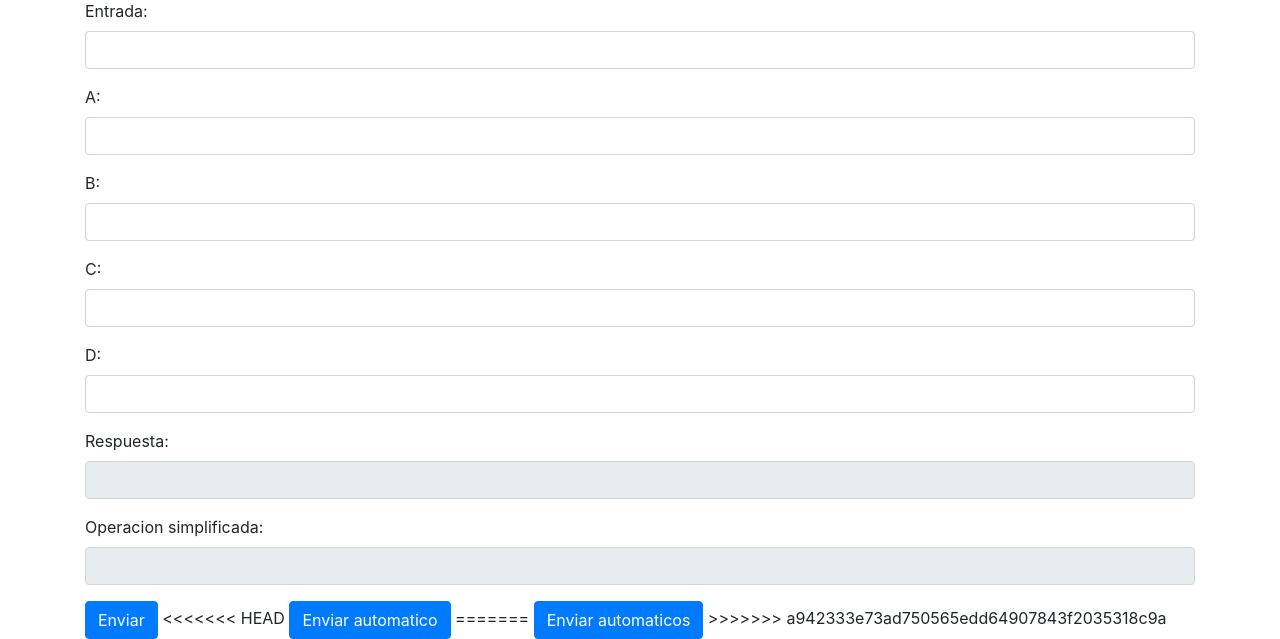
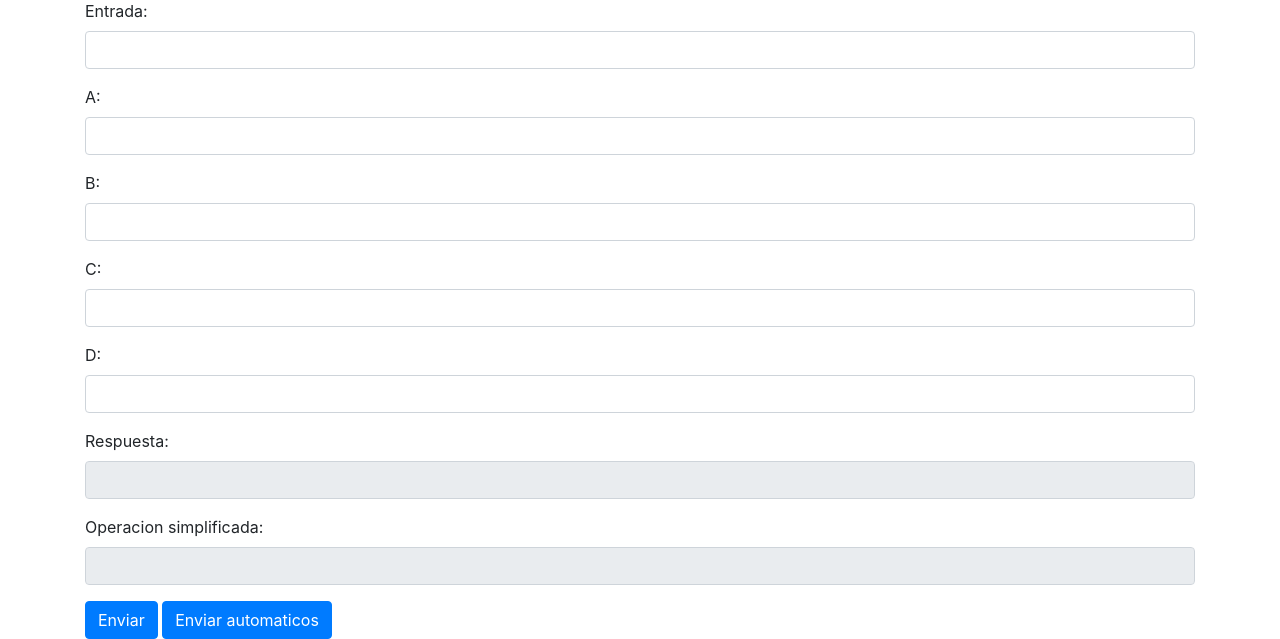
Before and after one commit to JulyCastro1991/aprendizaje_sistemas_digitales, a Python web app: template app/views/templates/operaciones_logicas.html in a window 1280 px wide. Shown: the part 177-816 px from the top of the page. Run offline with Jinja, Linux system fonts and the light colour scheme; the template is opened without the code that fills it, so the values that code supplies are empty.

Commit message:
version 2

```diff
--- a/app/views/templates/operaciones_logicas.html
+++ b/app/views/templates/operaciones_logicas.html
@@ -36,11 +36,7 @@
         </div>
         <!-- Otros campos del formulario -->
         <button type="submit" class="btn btn-primary">Enviar</button>
-<<<<<<< HEAD
-        <button onclick="autocompletar()" class="btn btn-primary">Enviar automatico</button>
-=======
         <button onclick="autocompletar()" class="btn btn-primary">Enviar automaticos</button>
->>>>>>> a942333e73ad750565edd64907843f2035318c9a
 
     </form>
 </div>
@@ -65,12 +61,8 @@
   });
 
   function autocompletar(){
-<<<<<<< HEAD
     if(document.getElementById("expression").value == "") document.getElementById("expression").value = 'A & ~B & ~C & ~D | A & ~B & C & ~D';
 
-=======
-    document.getElementById("expression").value = 'A & ~B & ~C & ~D | A & ~B & C & ~D';
->>>>>>> a942333e73ad750565edd64907843f2035318c9a
     document.getElementById('A_val').value = Math.floor(Math.random() * 2);
     document.getElementById('B_val').value = Math.floor(Math.random() * 2);
     document.getElementById('C_val').value = Math.floor(Math.random() * 2);
```
